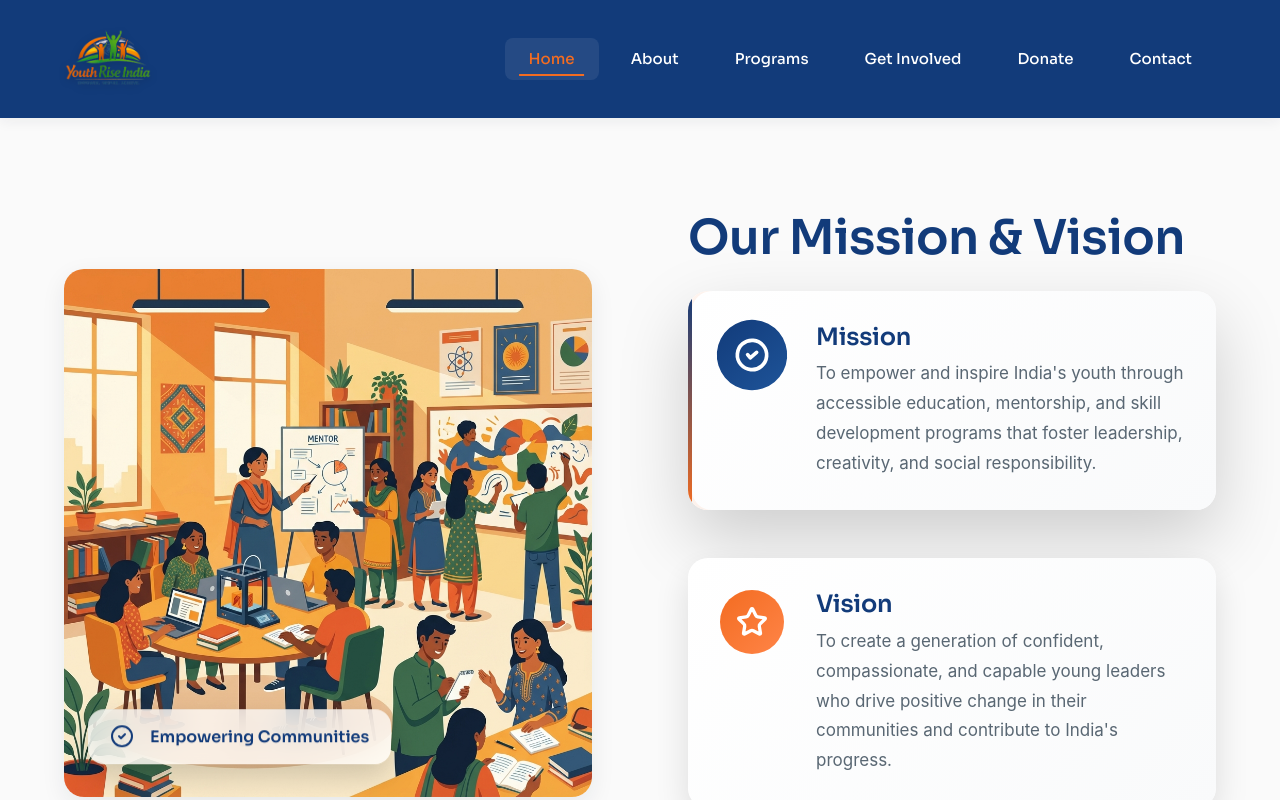
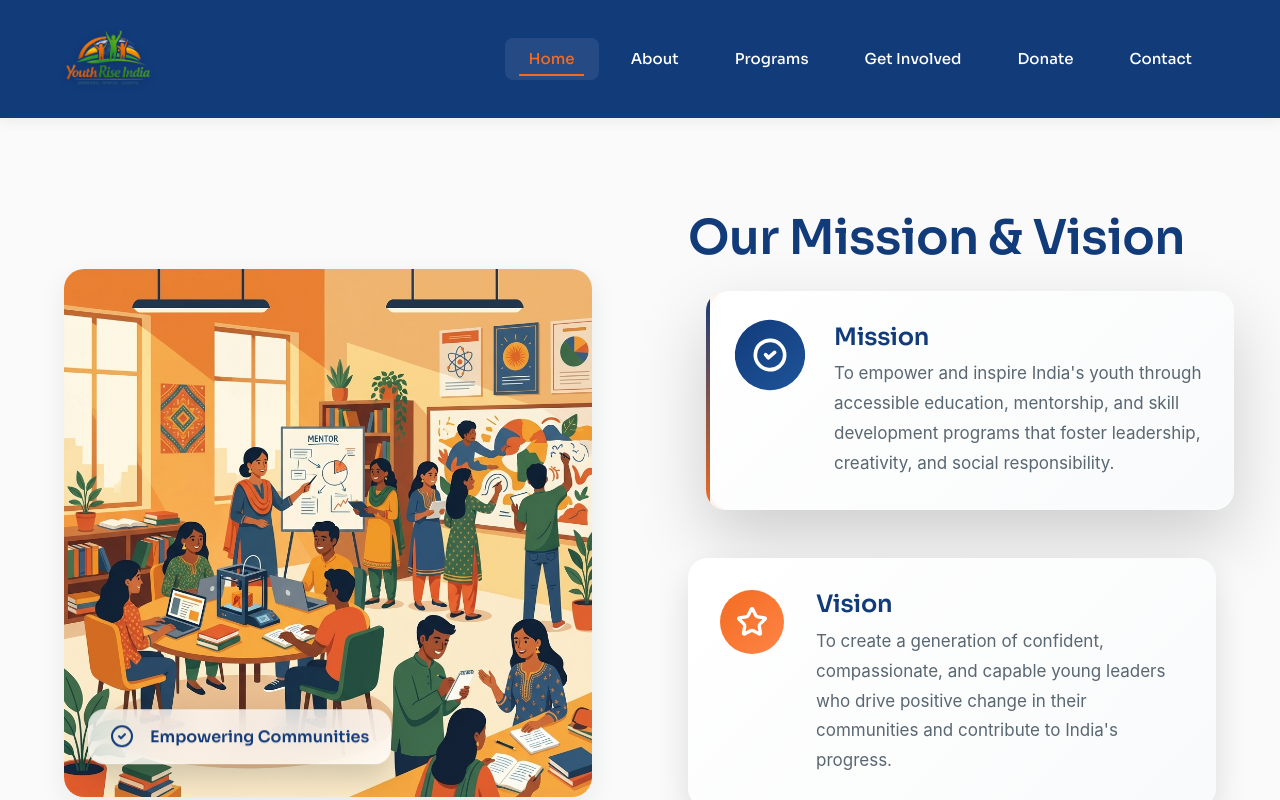
Before and after one commit to krishankshh/Youth_Rise, a React (Vite) app: page / in a window 1280 px wide. In both pictures the pointer is over the element 952 px from the left and 1233 px from the top of the page. Shown: the part 833-1633 px from the top of the page. Built offline with nearby package versions, Linux system fonts and the light colour scheme; a web font is replaced by a local one.

Commit message:
Update home.css

```diff
--- a/src/pages/Home.css
+++ b/src/pages/Home.css
@@ -276,6 +276,7 @@
 
 
 .mission-card-inline:hover {
+  transform: translateX(18px);
   box-shadow:
     0 28px 70px rgba(0, 0, 0, 0.18),
     inset 4px 0 0 rgba(243, 108, 33, 0.08);
```
